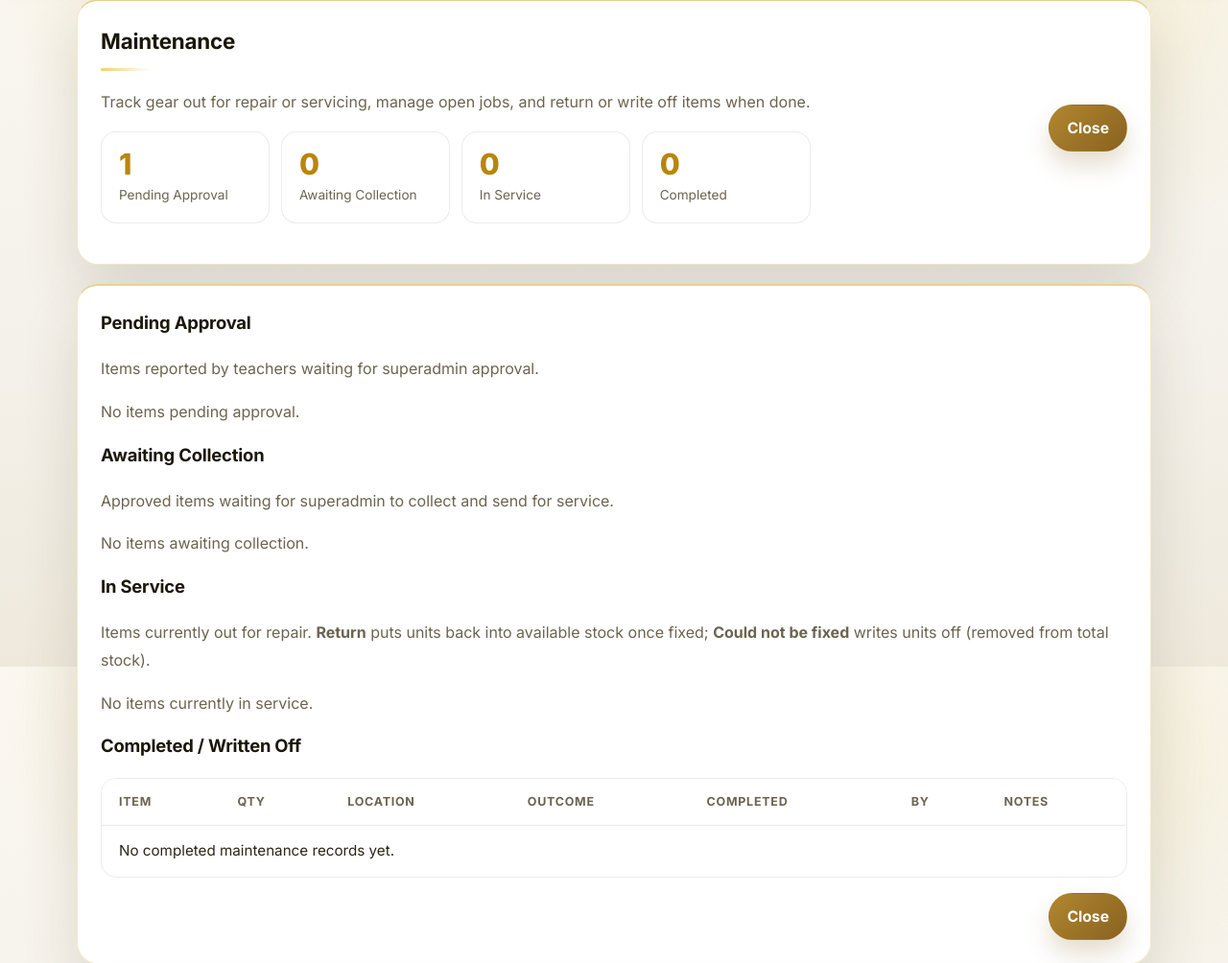
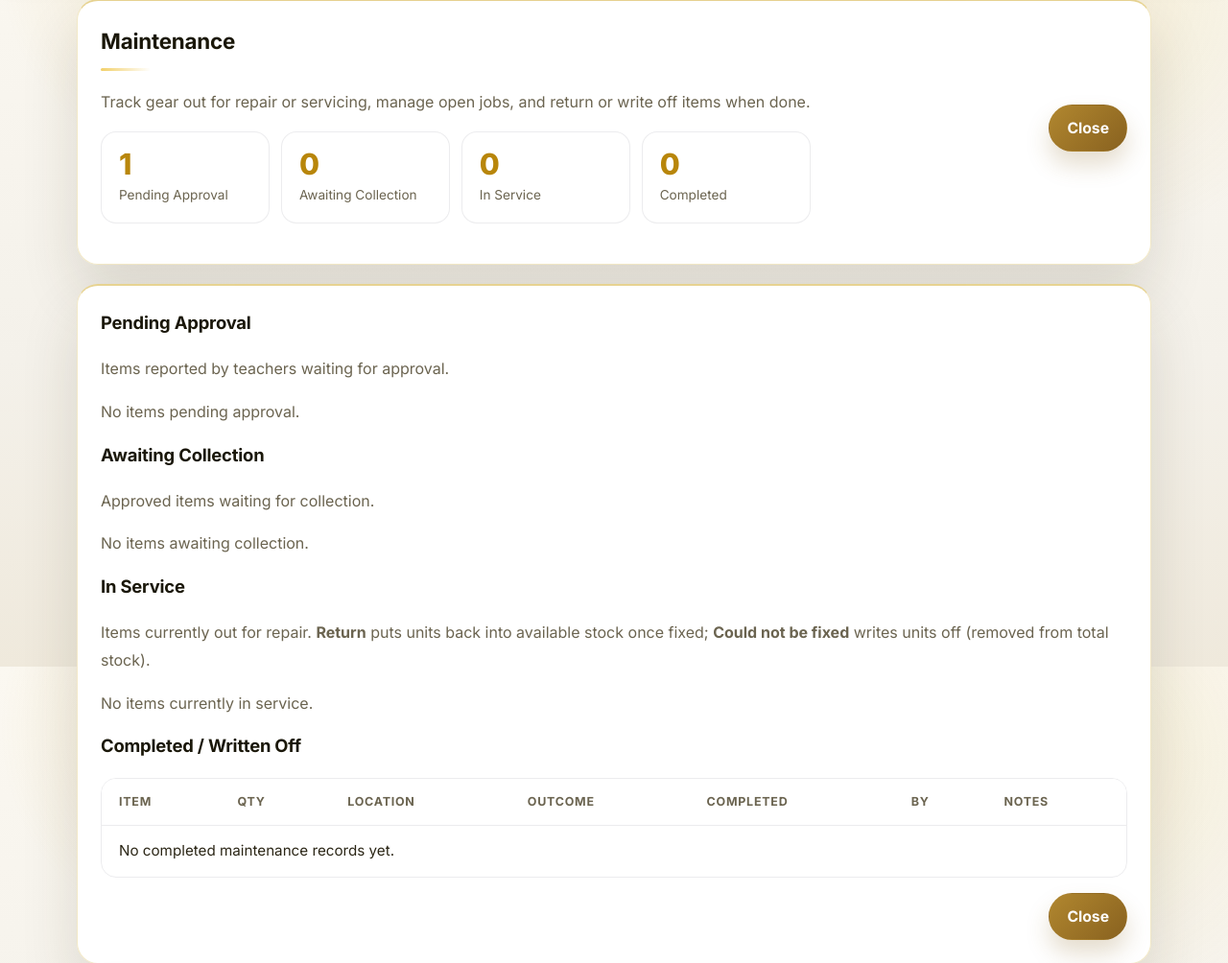
Before and after one commit to SimonKwena/KwenaInventory, a Django app: page /inventory/maintenance/ in a window 1280 px wide. Shown: the part 105-1109 px from the top of the page at 96% size. Run offline with Django 5.2, Linux system fonts and the light colour scheme; a user stored in the database is signed in; data comes from the database, SQL or seed files in the repository; tables that the repository leaves empty hold one stand-in row (values such as "Sample post"); parts of the project's set-up code (start-up, migrations or seed data) failed here and were passed over.

Commit message:
maintenance fix 3

```diff
--- a/inventory/templates/inventory/maintenance.html
+++ b/inventory/templates/inventory/maintenance.html
@@ -29,8 +29,9 @@
 
 {% if is_staff %}
 <div class="card" id="manage-maintenance-items" data-region="manage-maintenance">
+    {% if request.user.is_superuser %}
     <h3>Pending Approval</h3>
-    <p class="section-note">Items reported by teachers waiting for superadmin approval.</p>
+    <p class="section-note">Items reported by teachers waiting for approval.</p>
     {% if pending_approval %}
     <div class="table-wrapper">
         <table>
@@ -62,7 +63,7 @@
     {% endif %}
 
     <h3>Awaiting Collection</h3>
-    <p class="section-note">Approved items waiting for superadmin to collect and send for service.</p>
+    <p class="section-note">Approved items waiting for collection.</p>
     {% if awaiting_collection %}
     <div class="table-wrapper">
         <table>
@@ -93,14 +94,15 @@
     {% else %}
     <p class="section-note">No items awaiting collection.</p>
     {% endif %}
+    {% endif %}
 
     <h3>In Service</h3>
-    <p class="section-note">Items currently out for repair. <strong>Return</strong> puts units back into available stock once fixed; <strong>Could not be fixed</strong> writes units off (removed from total stock).</p>
+    <p class="section-note">Items currently out for repair. {% if request.user.is_superuser %}<strong>Return</strong> puts units back into available stock once fixed; <strong>Could not be fixed</strong> writes units off (removed from total stock).{% endif %}</p>
     {% if in_service %}
     <div class="table-wrapper">
         <table>
             <thead>
-                <tr><th>Item</th><th>Qty</th><th>Location</th><th>Reported by</th><th>Collected by</th><th>Expected back</th><th>Reason</th><th>Notes</th><th>Actions</th></tr>
+                <tr><th>Item</th><th>Qty</th><th>Location</th><th>Reported by</th><th>Collected by</th><th>Expected back</th><th>Reason</th>{% if request.user.is_superuser %}<th>Notes</th><th>Actions</th>{% endif %}</tr>
             </thead>
             <tbody>
                 {% for record in in_service %}
@@ -112,6 +114,7 @@
                     <td>{{ record.collected_by_name|default:record.collected_by.username|default:"&mdash;" }}</td>
                     <td>{{ record.expected_return|date:"d M Y"|default:"&mdash;" }}</td>
                     <td>{{ record.reason|default:"&mdash;" }}</td>
+                    {% if request.user.is_superuser %}
                     <td class="manage-notes-cell">
                         <form method="post" action="{% url 'inventory:maintenance_complete' record.pk %}" class="manage-record-form" id="manage-form-{{ record.pk }}" data-live-submit>
                             {% csrf_token %}
@@ -124,6 +127,7 @@
                             <button type="submit" form="manage-form-{{ record.pk }}" formaction="{% url 'inventory:maintenance_write_off' record.pk %}" class="button-link danger btn-sm manage-writeoff" data-action="writeoff" data-item-name="{{ record.item.name }}">Could not be fixed</button>
                         </span>
                     </td>
+                    {% endif %}
                 </tr>
                 {% endfor %}
             </tbody>
--- a/inventory/views.py
+++ b/inventory/views.py
@@ -2609,16 +2609,16 @@
 
 
 @require_POST
-@user_passes_test(lambda user: user.is_staff)
+@user_passes_test(lambda user: user.is_superuser)
 def maintenance_collect(request, pk):
-    record = get_object_or_404(Maintenance, pk=pk, status="approved_awaiting_collection")
+    record = get_object_or_404(Maintenance, pk=pk, status="approved")
     collect_maintenance(record, user=request.user)
     messages.success(request, f"{record.item.name} collected for service.")
     return redirect("inventory:maintenance")
 
 
 @require_POST
-@user_passes_test(lambda user: user.is_staff)
+@user_passes_test(lambda user: user.is_superuser)
 def maintenance_complete(request, pk):
     record = get_object_or_404(Maintenance, pk=pk, status="in_service")
     complete_maintenance(record, user=request.user, notes=request.POST.get("notes", ""))
@@ -2627,7 +2627,7 @@
 
 
 @require_POST
-@user_passes_test(lambda user: user.is_staff)
+@user_passes_test(lambda user: user.is_superuser)
 def maintenance_write_off(request, pk):
     record = get_object_or_404(Maintenance, pk=pk, status="in_service")
     write_off_maintenance(record, user=request.user, notes=request.POST.get("notes", ""))
```
